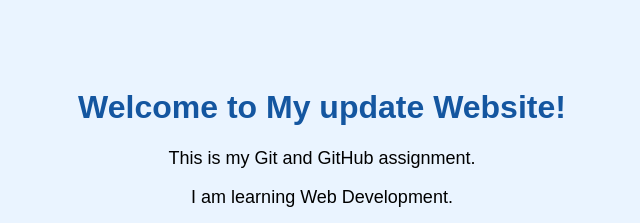
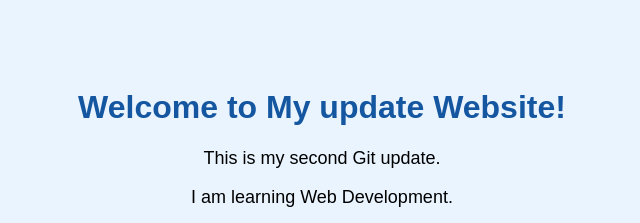
Before and after one commit to AbuHanzila/learning-git, a plain HTML site: page index.html in a window 1280 px wide. Shown: the top 223 px of the page, without its empty margins (318-958 px from the left). Drawn offline with Linux system fonts and the light colour scheme.

```diff
--- a/index.html
+++ b/index.html
@@ -34,7 +34,7 @@
 
 <body>
     <h1>Welcome to My update Website!</h1>
-    <p>This is my Git and GitHub assignment.</p>
+    <p>This is my second Git update.</p>
     <p>I am learning Web Development.</p>
     <button onclick="alert('Hello World!')">
         Click Me
```
